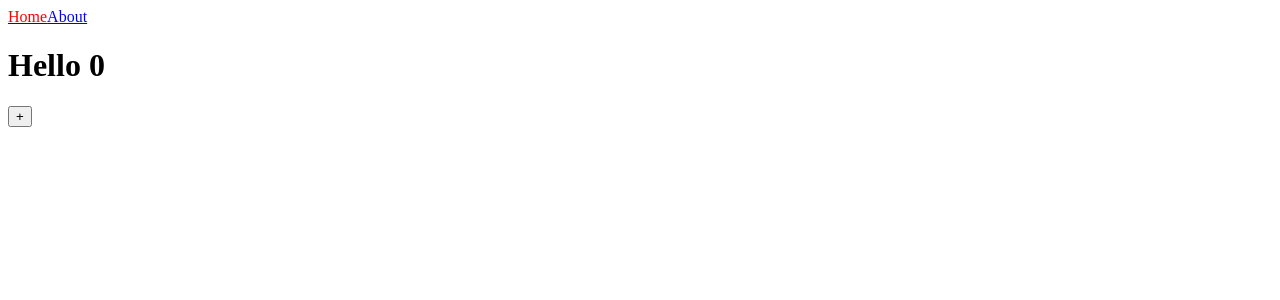
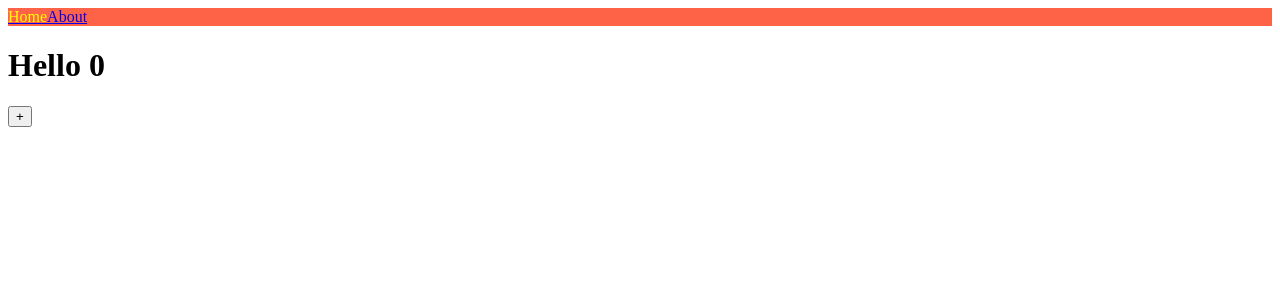
Before and after one commit to seondal/practice-nextjs, a Next.js app: page / in a window 1280 px wide. Shown: the top 300 px of the page. Built offline with nearby package versions, Linux system fonts and the light colour scheme.

Commit message:
#1.5 Styles JSX

```diff
--- a/components/NavBar.js
+++ b/components/NavBar.js
@@ -7,15 +7,21 @@ export default function NavBar() {
   return (
     <nav>
       <Link href="/">
-        <span style={{ color: router.pathname === "/" ? "red" : "blue" }}>
-          Home
-        </span>
+        <span className={router.pathname === "/" ? "active" : ""}>Home</span>
       </Link>
       <Link href="/about">
-        <span style={{ color: router.pathname === "/about" ? "red" : "blue" }}>
+        <span className={router.pathname === "/about" ? "active" : ""}>
           About
         </span>
       </Link>
+      <style jsx>{`
+        nav {
+          background-color: tomato;
+        }
+        .active {
+          color: yellow;
+        }
+      `}</style>
     </nav>
   );
 }
--- a/pages/index.js
+++ b/pages/index.js
@@ -1,3 +1,4 @@
+import { Router } from "next/router";
 import { useState } from "react";
 import NavBar from "../components/NavBar";
 
```
